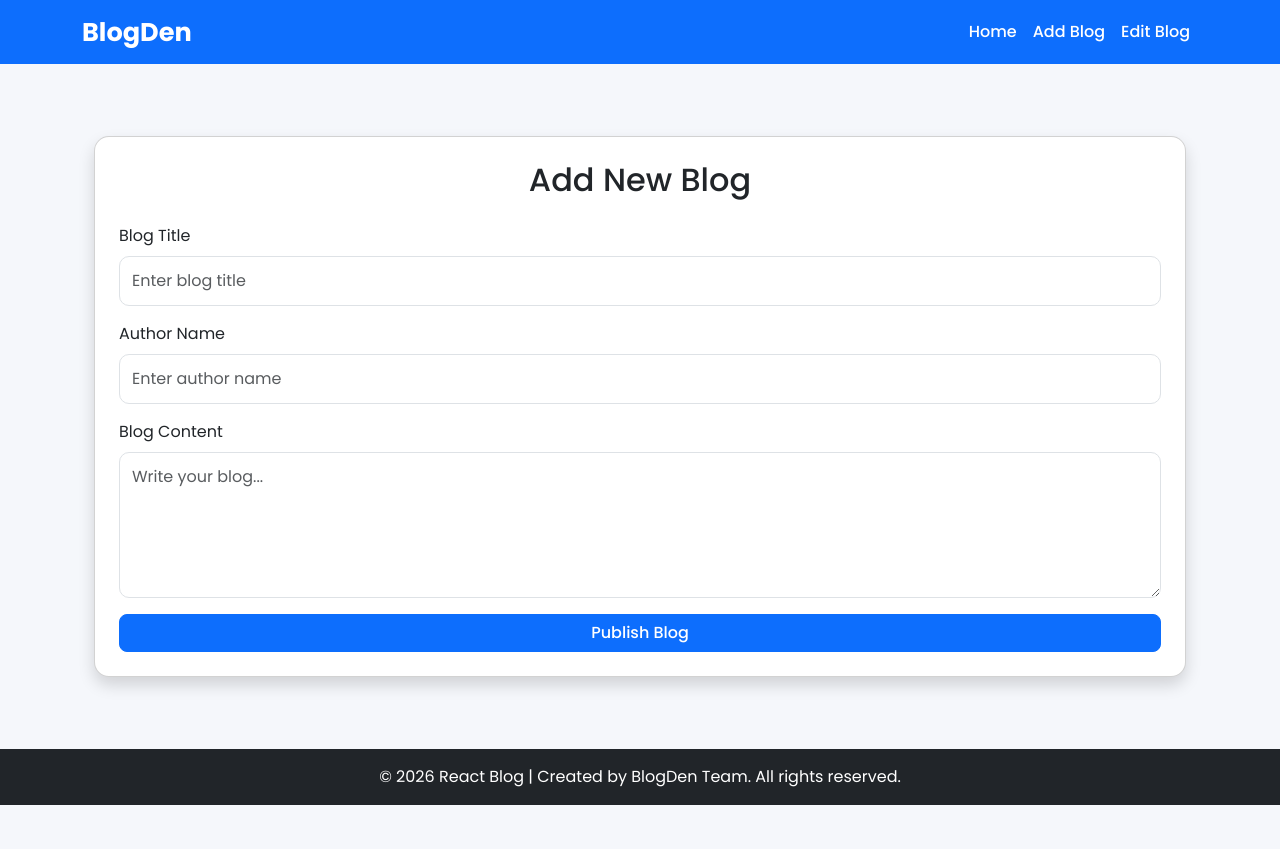
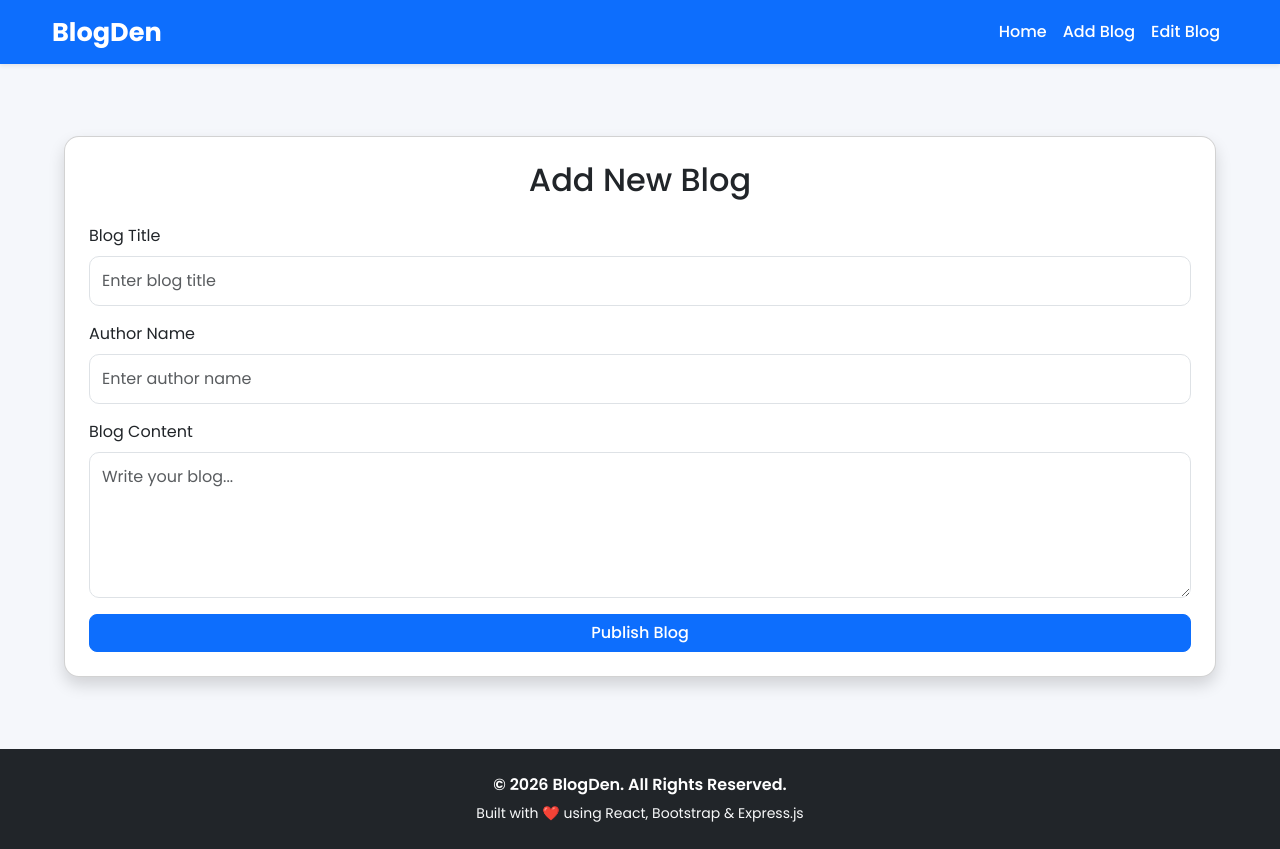
Before and after one commit to krutagna29/FULLSatck, a React (Vite) app in the folder blog/: page /add-blog in a window 1280 px wide. Before the commit the page ends 805 px from the top, so only its background shows below. Built offline with nearby package versions, Linux system fonts and the light colour scheme.

Commit message:
frontend optimized and clean code

```diff
--- a/blog/src/components/Footer.jsx
+++ b/blog/src/components/Footer.jsx
@@ -1,7 +1,15 @@
 function Footer() {
   return (
-    <footer className="bg-dark text-white text-center py-3 mt-5">
-      © 2026 React Blog | Created by BlogDen Team. All rights reserved.
+    <footer className="bg-dark text-white text-center py-4 mt-5">
+      <div className="container">
+        <p className="mb-1 fw-semibold">
+          © {new Date().getFullYear()} BlogDen. All Rights Reserved.
+        </p>
+
+        <small className="text-light">
+          Built with ❤️ using React, Bootstrap & Express.js
+        </small>
+      </div>
     </footer>
   );
 }
--- a/blog/src/components/Navbar.jsx
+++ b/blog/src/components/Navbar.jsx
@@ -1,8 +1,16 @@
 import { Link } from "react-router-dom";
 
 function Navbar() {
+  const closeNavbar = () => {
+    const navbar = document.getElementById("navbar");
+
+    if (navbar.classList.contains("show")) {
+      navbar.classList.remove("show");
+    }
+  };
+
   return (
-    <nav className="navbar navbar-expand-lg navbar-dark bg-dark">
+    <nav className="navbar navbar-expand-lg navbar-dark bg-dark shadow-sm">
       <div className="container">
         <Link className="navbar-brand fw-bold" to="/">
           BlogDen
@@ -13,6 +21,9 @@ function Navbar() {
           type="button"
           data-bs-toggle="collapse"
           data-bs-target="#navbar"
+          aria-controls="navbar"
+          aria-expanded="false"
+          aria-label="Toggle navigation"
         >
           <span className="navbar-toggler-icon"></span>
         </button>
@@ -20,19 +31,19 @@ function Navbar() {
         <div className="collapse navbar-collapse" id="navbar">
           <ul className="navbar-nav ms-auto">
             <li className="nav-item">
-              <Link className="nav-link" to="/">
+              <Link className="nav-link" to="/" onClick={closeNavbar}>
                 Home
               </Link>
             </li>
 
             <li className="nav-item">
-              <Link className="nav-link" to="/add-blog">
+              <Link className="nav-link" to="/add-blog" onClick={closeNavbar}>
                 Add Blog
               </Link>
             </li>
 
             <li className="nav-item">
-              <Link className="nav-link" to="/edit-blog">
+              <Link className="nav-link" to="/edit-blog" onClick={closeNavbar}>
                 Edit Blog
               </Link>
             </li>
--- a/blog/src/index.css
+++ b/blog/src/index.css
@@ -17,7 +17,34 @@ html {
 body {
   background: #f5f7fb;
   color: #333;
+  min-height: 100vh;
+  overflow-x: hidden;
   animation: fadeIn 0.8s ease;
+}
+
+.container {
+  max-width: 1200px;
+}
+
+/* =========================
+   Scrollbar
+========================= */
+
+::-webkit-scrollbar {
+  width: 8px;
+}
+
+::-webkit-scrollbar-track {
+  background: #f1f1f1;
+}
+
+::-webkit-scrollbar-thumb {
+  background: #0d6efd;
+  border-radius: 10px;
+}
+
+::-webkit-scrollbar-thumb:hover {
+  background: #084298;
 }
 
 /* =========================
@@ -64,6 +91,18 @@ body {
 
 .nav-link:hover::after {
   width: 100%;
+}
+
+.navbar-toggler {
+  border: none;
+}
+
+.navbar-toggler:focus {
+  box-shadow: none;
+}
+
+.navbar-collapse {
+  transition: all 0.3s ease;
 }
 
 /* =========================
@@ -125,7 +164,11 @@ body {
 .form-control:focus {
   border-color: #0d6efd;
   box-shadow: 0 0 12px rgba(13, 110, 253, 0.25);
-  transform: scale(1.01);
+}
+
+textarea {
+  resize: vertical;
+  min-height: 150px;
 }
 
 /* =========================
@@ -141,6 +184,13 @@ body {
   box-shadow: 0 10px 20px rgba(0, 0, 0, 0.15);
 }
 
+.btn:disabled {
+  opacity: 0.7;
+  cursor: not-allowed;
+  transform: none;
+  box-shadow: none;
+}
+
 .btn-primary,
 .btn-success,
 .btn-warning,
@@ -153,26 +203,27 @@ body {
    Blog Cards
 ========================= */
 
-.blog-card,
-.card {
+.card,
+.blog-card {
   transition: all 0.3s ease;
+  overflow: hidden;
 }
 
-.blog-card:hover,
-.card:hover {
-  transform: translateY(-8px) scale(1.02);
+.card:hover,
+.blog-card:hover {
+  transform: translateY(-6px);
   box-shadow: 0 18px 35px rgba(0, 0, 0, 0.18);
 }
 
+.card-title,
 .blog-card h3,
-.card-title,
 .card h4 {
   color: #0d6efd;
   font-weight: 600;
 }
 
-.blog-card p,
-.card-text {
+.card-text,
+.blog-card p {
   color: #555;
   margin: 10px 0;
 }
@@ -183,16 +234,23 @@ body {
 }
 
 /* =========================
+   Loading
+========================= */
+
+.loading {
+  animation: fadeIn 0.6s ease;
+}
+
+/* =========================
    Footer
 ========================= */
 
 footer {
   background: #212529;
-  color: white;
+  color: #fff;
   text-align: center;
   padding: 20px;
   margin-top: 60px;
-  transition: all 0.3s ease;
 }
 
 footer:hover {
@@ -267,4 +325,19 @@ footer:hover {
     width: 100%;
     margin-bottom: 10px;
   }
+
+  .d-flex.gap-2 {
+    flex-direction: column;
+  }
+
+  .navbar-collapse {
+    background: #0d6efd;
+    padding: 15px;
+    border-radius: 10px;
+    margin-top: 10px;
+  }
+
+  .nav-link {
+    padding: 10px 0;
+  }
 }
--- a/blog/src/pages/AddBlog.jsx
+++ b/blog/src/pages/AddBlog.jsx
@@ -1,7 +1,6 @@
 import { useState } from "react";
 import { useNavigate } from "react-router-dom";
 import axios from "axios";
-
 
 function AddBlog() {
   const navigate = useNavigate();
@@ -14,6 +13,7 @@ function AddBlog() {
   });
 
   const [errors, setErrors] = useState({});
+  const [loading, setLoading] = useState(false);
 
   const handleChange = (e) => {
     setFormData({
@@ -56,6 +56,8 @@ function AddBlog() {
     }
 
     try {
+      setLoading(true);
+
       const response = await axios.post(`${API}/blogs`, formData);
 
       alert(response.data.message);
@@ -68,14 +70,16 @@ function AddBlog() {
 
       setErrors({});
 
-      // Redirect to Home page
       navigate("/");
     } catch (error) {
       console.error(error);
 
       alert(
-        error.response?.data?.message || "Something went wrong!"
+        error.response?.data?.message ||
+          "Failed to publish blog. Please try again."
       );
+    } finally {
+      setLoading(false);
     }
   };
 
@@ -84,9 +88,11 @@ function AddBlog() {
       <div className="card shadow p-4">
         <h2 className="text-center mb-4">Add New Blog</h2>
 
-        <form onSubmit={handleSubmit}>
+        <form onSubmit={handleSubmit} autoComplete="off">
+          {/* Blog Title */}
           <div className="mb-3">
             <label className="form-label">Blog Title</label>
+
             <input
               type="text"
               name="title"
@@ -94,14 +100,18 @@ function AddBlog() {
               placeholder="Enter blog title"
               value={formData.title}
               onChange={handleChange}
+              maxLength={100}
             />
+
             {errors.title && (
               <small className="text-danger">{errors.title}</small>
             )}
           </div>
 
+          {/* Author */}
           <div className="mb-3">
             <label className="form-label">Author Name</label>
+
             <input
               type="text"
               name="author"
@@ -109,14 +119,18 @@ function AddBlog() {
               placeholder="Enter author name"
               value={formData.author}
               onChange={handleChange}
+              maxLength={50}
             />
+
             {errors.author && (
               <small className="text-danger">{errors.author}</small>
             )}
           </div>
 
+          {/* Content */}
           <div className="mb-3">
             <label className="form-label">Blog Content</label>
+
             <textarea
               name="content"
               rows="5"
@@ -124,14 +138,20 @@ function AddBlog() {
               placeholder="Write your blog..."
               value={formData.content}
               onChange={handleChange}
+              maxLength={2000}
             ></textarea>
+
             {errors.content && (
               <small className="text-danger">{errors.content}</small>
             )}
           </div>
 
-          <button type="submit" className="btn btn-primary w-100">
-            Publish Blog
+          <button
+            type="submit"
+            className="btn btn-primary w-100"
+            disabled={loading}
+          >
+            {loading ? "Publishing..." : "Publish Blog"}
           </button>
         </form>
       </div>
--- a/blog/src/pages/Home.jsx
+++ b/blog/src/pages/Home.jsx
@@ -21,6 +21,10 @@ function Home() {
   useEffect(() => {
     fetchBlogs();
   }, []);
+
+   if (loading) {
+    return <h3 className="text-center mt-5">Loading...</h3>;
+  }
 
   return (
     <div className="container py-5">
```
Also changed, not shown: blog/src/pages/EditBlog.jsx (+29 -19 lines).
